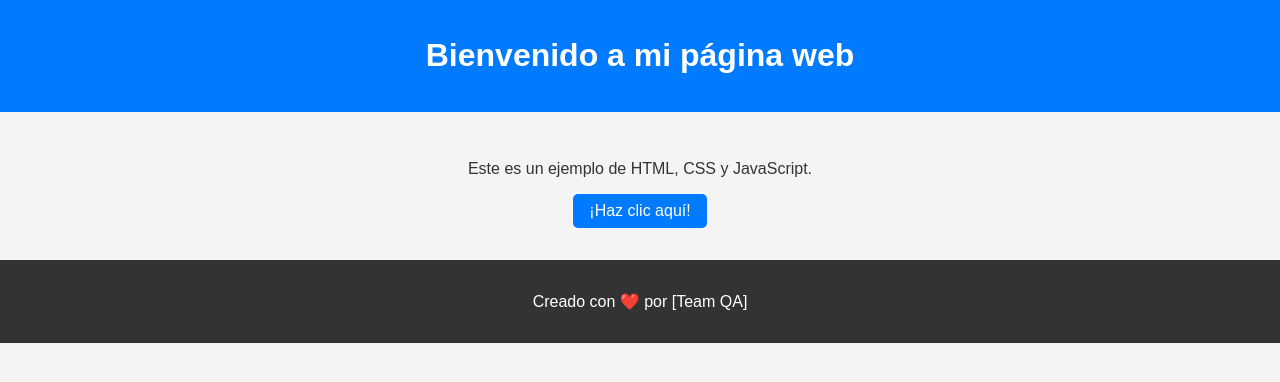
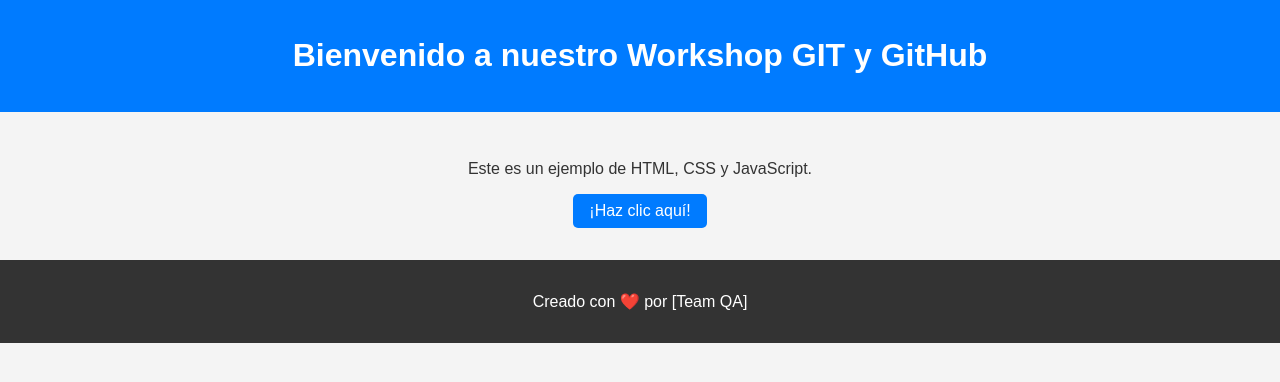
Before and after one commit to Dayancherrezvillao/TeamQA, a plain HTML site: page index.html in a window 1280 px wide. Drawn offline with Linux system fonts and the light colour scheme.

Commit message:
Tittle: Actualizacion de Header Descripcion: Modificacion wn mwnsaje de bienvenida a Bienvenido a Bienvenido a nuestro Workshop GIT y GitHub

```diff
--- a/index.html
+++ b/index.html
@@ -8,7 +8,7 @@
 </head>
 <body>
     <header>
-        <h1>Bienvenido a mi página web</h1>
+        <h1>Bienvenido a nuestro Workshop GIT y GitHub</h1>
     </header>
     <main>
         <p id="message">Este es un ejemplo de HTML, CSS y JavaScript.</p>
```
